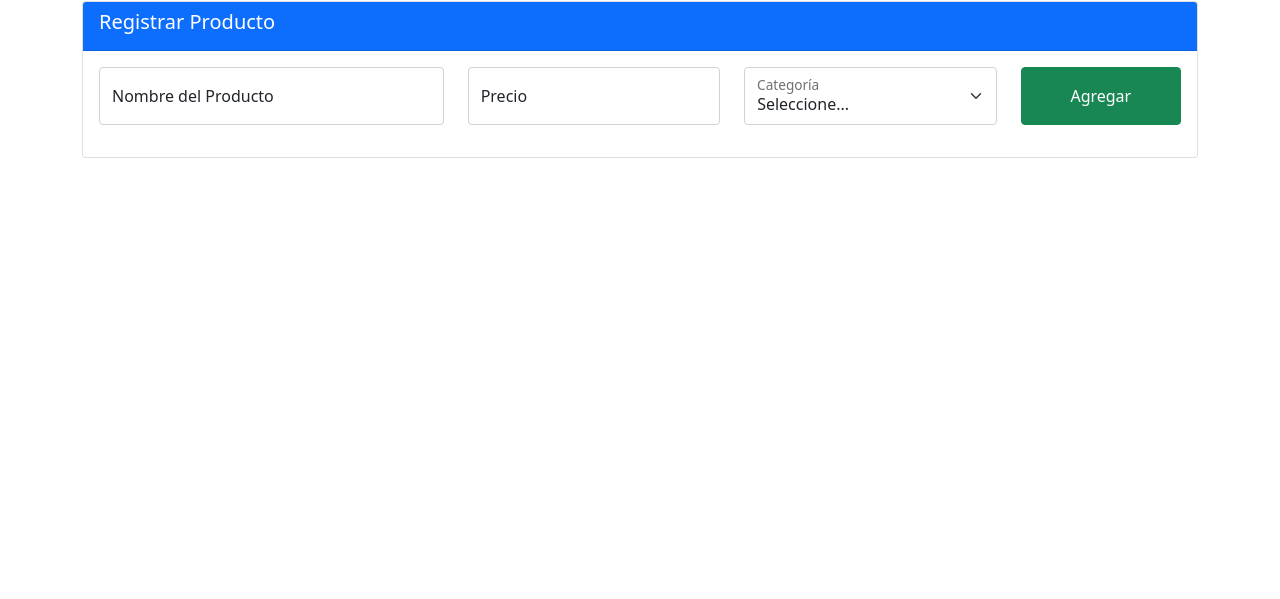
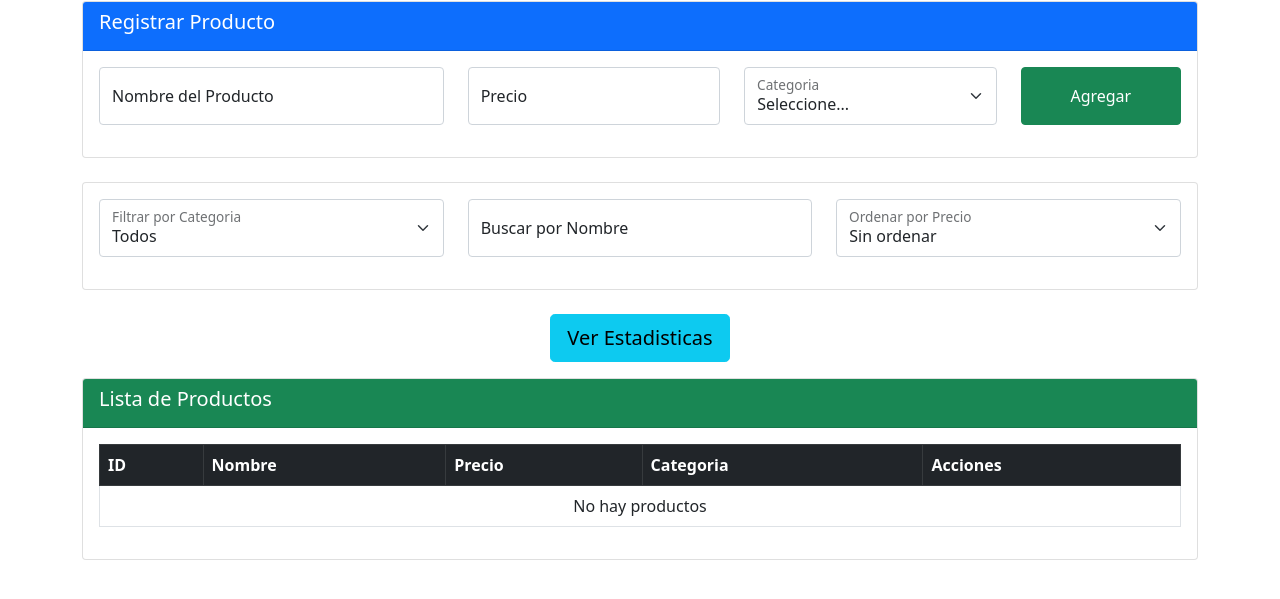
Before and after one commit to marlxn16/JQUERY-GESTOR-DE-PRODUCTOS-GRUPO2, a plain HTML site: page index.html in a window 1280 px wide. Shown: the part 119-718 px from the top of the page. Drawn offline with Linux system fonts and the light colour scheme.

Commit message:
Se agrego seccion de filtros y tabla de productos

```diff
--- a/index.html
+++ b/index.html
@@ -40,7 +40,7 @@
                                 <option value="Bebidas">Bebidas</option>
                                 <option value="Limpieza">Limpieza</option>
                             </select>
-                            <label for="select_categoria">Categoría</label>
+                            <label for="select_categoria">Categoria</label>
                         </div>
                     </div>
                     <div class="col-md-2">
@@ -52,9 +52,75 @@
             </div>
         </div>
 
-        <!-- Agregar sección de filtros y tabla de productos -->
+<!-- Filtros -->
+    <div class="card mb-4">
+        <div class="card-body">
+            <div class="row">
+                <div class="col-md-4">
+                    <div class="form-floating mb-3">
+                        <select class="form-select" id="select_filtro">
+                            <option value="Todos">Todos</option>
+                            <option value="Abarrotes">Abarrotes</option>
+                            <option value="Bebidas">Bebidas</option>
+                            <option value="Limpieza">Limpieza</option>
+                        </select>
+                        <label for="select_filtro">Filtrar por Categoria</label>
+                    </div>
+                </div>
+                <div class="col-md-4">
+                    <div class="form-floating mb-3">
+                        <input type="text" class="form-control" id="txt_buscar" placeholder="Buscar">
+                        <label for="txt_buscar">Buscar por Nombre</label>
+                    </div>
+                </div>
+                <div class="col-md-4">
+                    <div class="form-floating mb-3">
+                        <select class="form-select" id="select_orden">
+                            <option value="">Sin ordenar</option>
+                            <option value="asc">Precio Ascendente</option>
+                            <option value="desc">Precio Descendente</option>
+                        </select>
+                        <label for="select_orden">Ordenar por Precio</label>
+                    </div>
+                </div>
+            </div>
+        </div>
+    </div>
+
+    <div class="text-center mb-3">
+        <button class="btn btn-info btn-lg" id="btn_estadisticas">Ver Estadisticas</button>
+    </div>
+
+        <div id="resultado_estadisticas"></div>
+
+        <!-- Tabla -->
+        <div class="card">
+            <div class="card-header bg-success text-white">
+                <h5>Lista de Productos</h5>
+            </div>
+            <div class="card-body">
+                <table class="table table-bordered">
+                    <thead class="table-dark">
+                        <tr>
+                            <th>ID</th>
+                            <th>Nombre</th>
+                            <th>Precio</th>
+                            <th>Categoria</th>
+                            <th>Acciones</th>
+                        </tr>
+                    </thead>
+                    <tbody id="tabla_productos">
+                        <tr>
+                            <td colspan="5" class="text-center">No hay productos</td>
+                        </tr>
+                    </tbody>
+                </table>
+            </div>
+        </div>
 
     </div>
-
+    <script src="./public/vendor/bootstrap-5.0.2-dist/js/bootstrap.min.js"></script>
+    <script src="./public/vendor/bootstrap-5.0.2-dist/jquery/jquery-3.7.1.min.js"></script>
+    <script src="./public/js/main.js"></script>
 </body>
 </html>
```
